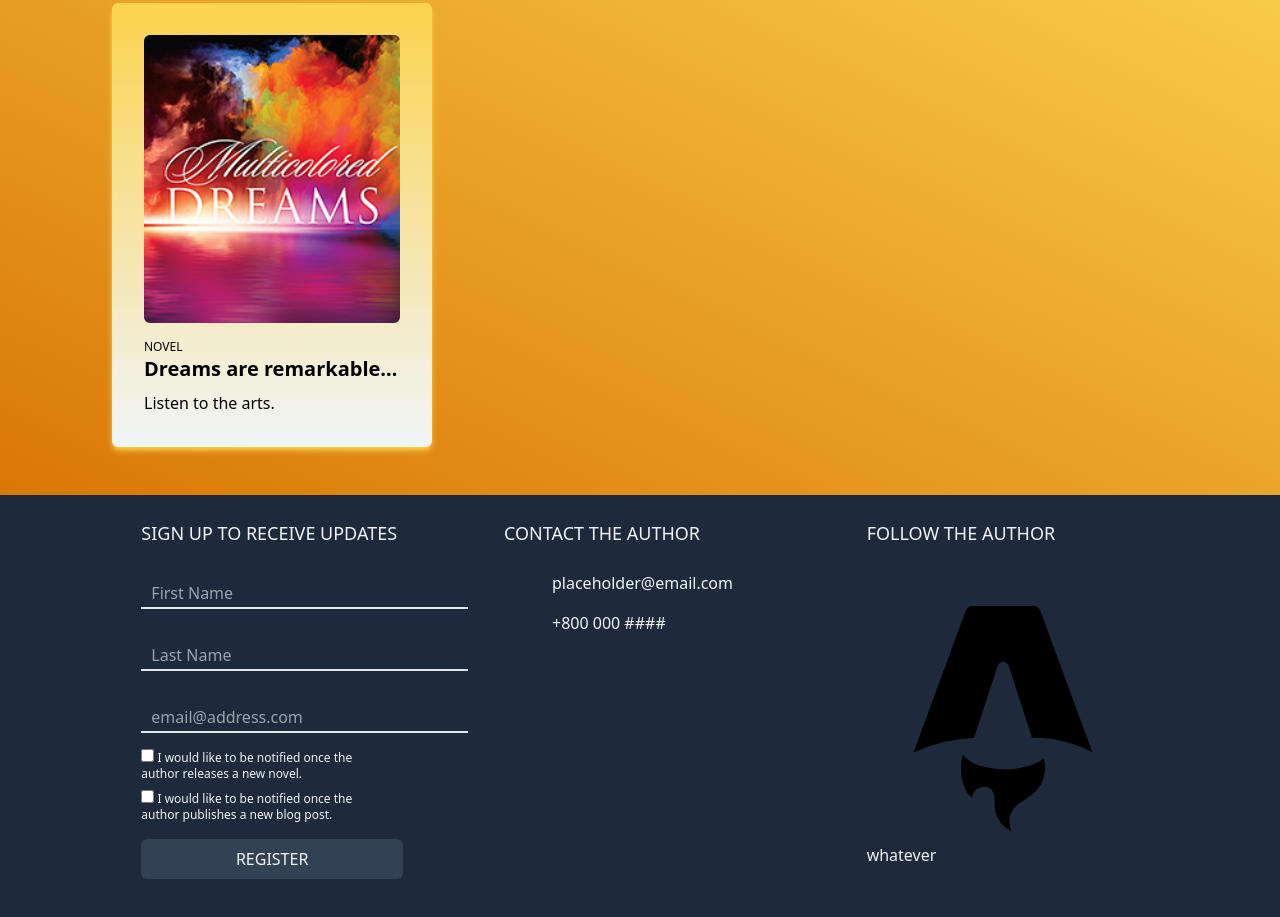
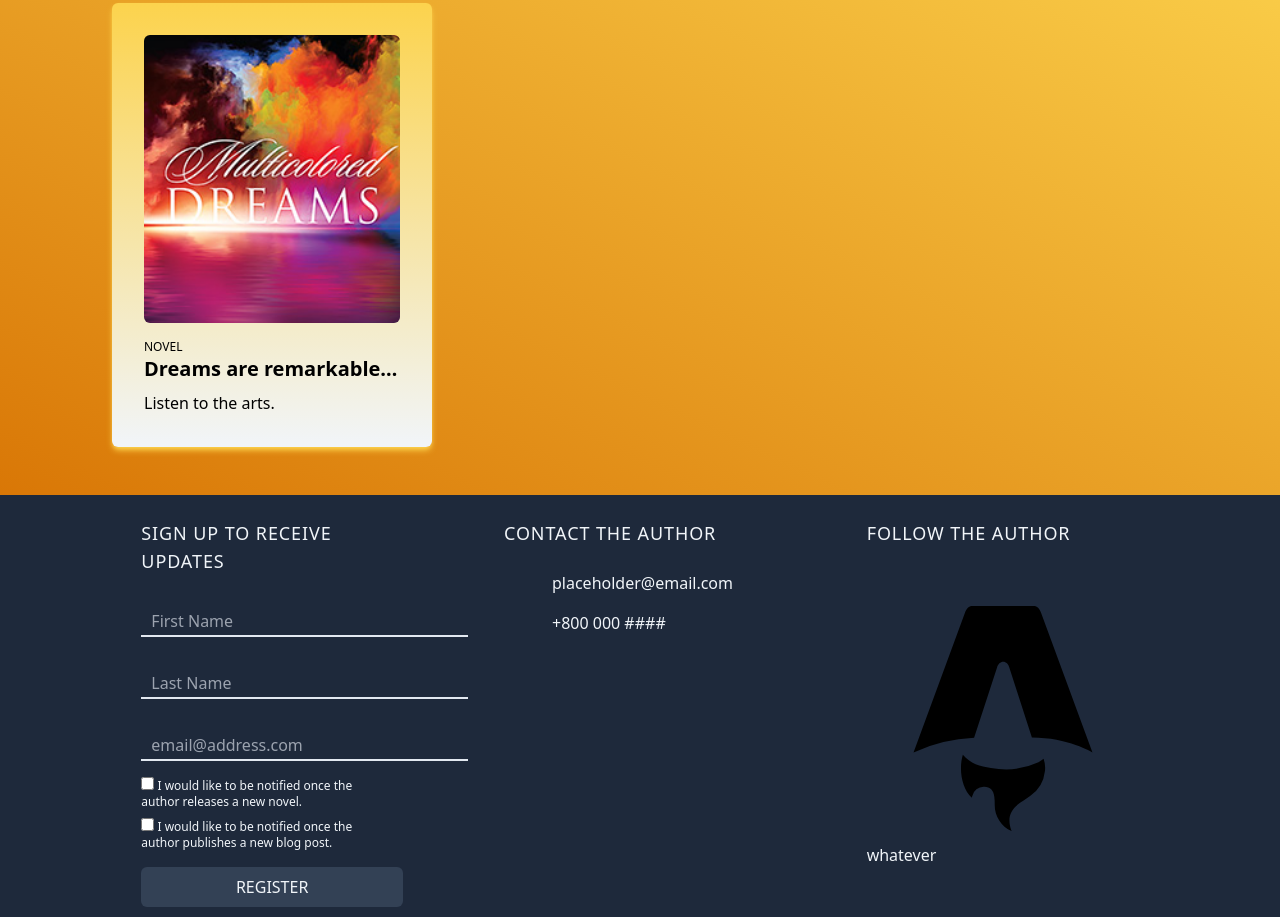
Before and after one commit to Proposterious/mishmah, an Astro site in the folder bin/: page / in a window 1280 px wide. Shown: the part 949-1866 px from the top of the page. Built offline with nearby package versions, Linux system fonts and the light colour scheme; Astro itself is replaced by a stand-in of ours; some icons are missing.

Commit message:
Minor style changes

```diff
--- a/bin/src/components/footer/Footer.astro
+++ b/bin/src/components/footer/Footer.astro
@@ -9,7 +9,7 @@ import Media from "./Media.astro";
 
 <footer id="footer" class="w-full py-6 px-24 flex justify-between bg-slate-800 text-slate-100">
     <section class="mx-auto flex flex-col w-1/4" id="footer-newsletter">
-        <h1 class="text-lg uppercase mb-2">
+        <h1 class="text-lg uppercase mb-2 tracking-wider">
             Sign Up to Receive Updates
         </h1>
         <div id="footer-register-newsletter-container" class="mx-auto">
@@ -55,7 +55,7 @@ import Media from "./Media.astro";
     </section>
 
     <section class="mx-auto flex flex-col w-1/4" id="footer-contact">
-        <h1 class="text-lg uppercase mb-2">
+        <h1 class="text-lg uppercase mb-2 tracking-wider">
             Contact the Author
         </h1>
         <div id="footer-contact-list" class="flex flex-col mt-4 ml-4 space-y-4">
@@ -66,7 +66,7 @@ import Media from "./Media.astro";
     </section>
 
     <section class="mx-auto flex flex-col w-1/4" id="footer-media">
-        <h1 class="text-lg uppercase mb-2">
+        <h1 class="text-lg uppercase mb-2 tracking-wider">
             Follow the Author
         </h1>
         <div id="footer-media-list" class="flex flex-col mt-4 space-y-4">
--- a/bin/src/pages/index.astro
+++ b/bin/src/pages/index.astro
@@ -8,7 +8,7 @@ import Footer from '../components/footer/Footer.astro';
 	<main class="h-auto bg-slate-100">
 		<section id="intro" class="w-full h-3/5 bg-cover bg-no-repeat bg-[url('/imgs/landscape_sunset.jpg')] flex flex-col text-center justify-center  border-t-2 border-t-amber-900">
 			<div class="flex flex-col space-y-6 bg-black/60 py-24">
-				<h1 class="text-7xl font-bold bg-gradient-to-l bg-clip-text text-transparent from-20% via-sky-400 from-sky-400 to-70% to-amber-100">
+				<h1 class="tracking-wide text-7xl font-bold bg-gradient-to-l bg-clip-text text-transparent from-20% via-sky-400 from-sky-400 to-70% to-amber-100">
 					Welcome to <span class="decoration-amber-900 dark:decoration-blue-500 underline">Dr. G-Mishmah</span>
 				</h1>
 				<h2 class="text-3xl text-slate-100 font-semibold">
```
